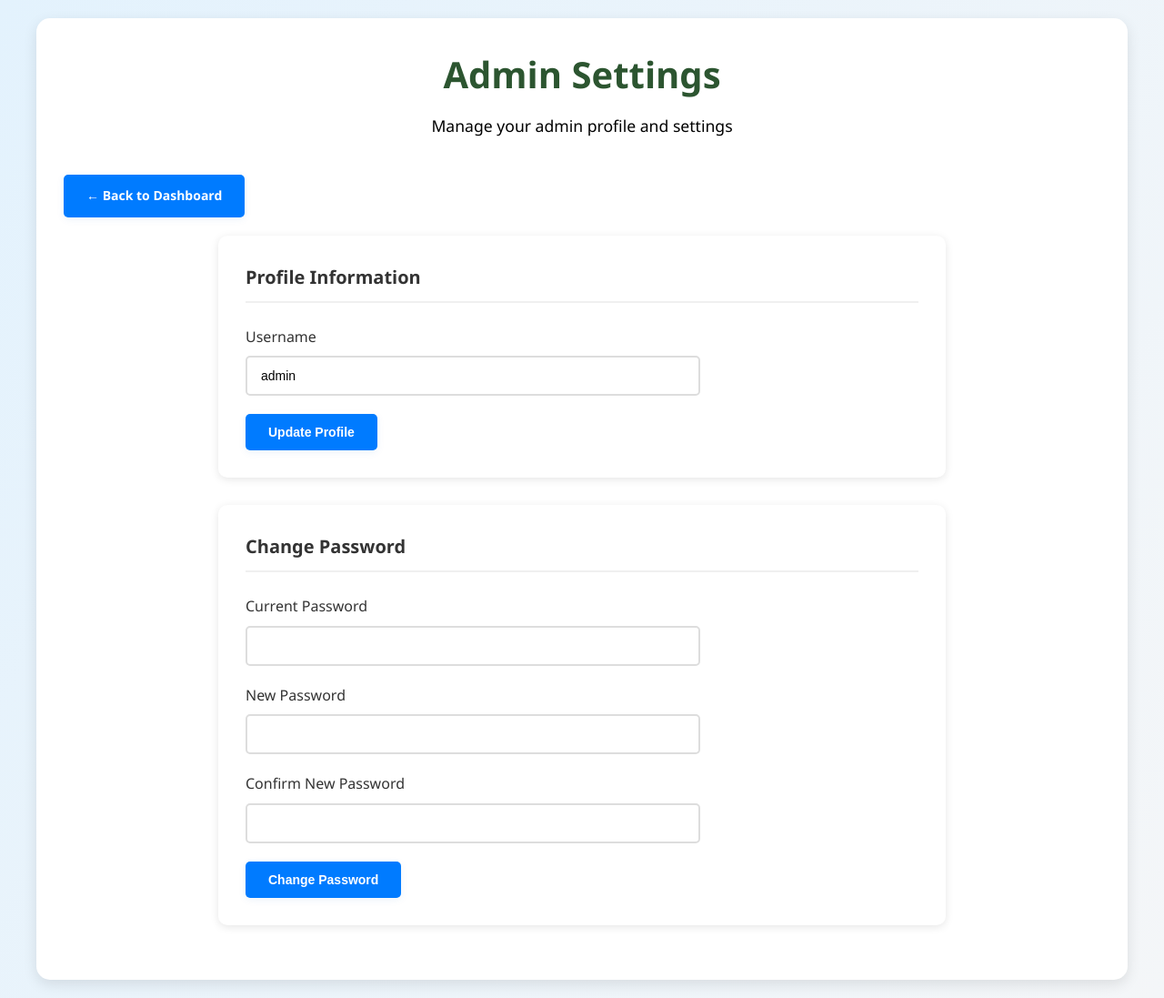
After one commit to er-aary-mevada/hostel-management-system, a PHP site: page /admin_settings.php in a window 1280 px wide. The commit adds this page. Shown: the whole page at 91% size. Run offline with PHP 8.4, Linux system fonts and the light colour scheme; a user stored in the database is signed in.

Commit message:
some error solved

```diff
--- a/admin_dashboard.php
+++ b/admin_dashboard.php
@@ -104,7 +104,7 @@ if($_SESSION["username"] !== 'admin'){
                 <a href="#students" class="nav-btn" onclick="loadSection('students.php', this); return false;"><i class="fas fa-users"></i> Students</a>
                 <a href="#rooms" class="nav-btn" onclick="loadSection('rooms.php', this); return false;"><i class="fas fa-building"></i> Rooms</a>
                 <a href="#payments" class="nav-btn" onclick="loadSection('payments.php', this); return false;"><i class="fas fa-credit-card"></i> Payments</a>
-                <a href="#settings" class="nav-btn" onclick="loadSection('settings.php', this); return false;"><i class="fas fa-cog"></i> Settings</a>
+                <a href="admin_settings.php" class="nav-btn"><i class="fas fa-cog"></i> Settings</a>
                 <a href="logout.php" class="nav-btn logout"><i class="fas fa-sign-out-alt"></i> Logout</a>
             </nav>
         </div>
--- /dev/null
+++ b/admin_settings.php
@@ -0,0 +1,160 @@
+<?php
+session_start();
+require_once "config.php";
+if (!isset($_SESSION["loggedin"]) || $_SESSION["loggedin"] !== true) {
+    header("location: login.php");
+    exit;
+}
+if ($_SESSION["username"] !== 'admin') {
+    header("location: student_dashboard.php");
+    exit;
+}
+$success_msg = "";
+$error_msg = "";
+// Handle admin profile update
+// Handle admin password change
+if (isset($_POST['change_password'])) {
+    $current_password = $_POST['current_password'];
+    $new_password = $_POST['new_password'];
+    $confirm_password = $_POST['confirm_password'];
+    if (empty($current_password) || empty($new_password) || empty($confirm_password)) {
+        $error_msg = "All password fields are required.";
+    } elseif ($new_password !== $confirm_password) {
+        $error_msg = "New passwords do not match.";
+    } else {
+        // Get current password hash from DB
+        $sql = "SELECT password FROM users WHERE username=?";
+        if ($stmt = $conn->prepare($sql)) {
+            $stmt->bind_param("s", $_SESSION["username"]);
+            $stmt->execute();
+            $stmt->bind_result($db_password_hash);
+            if ($stmt->fetch()) {
+                $stmt->close();
+                // Verify current password
+                if (password_verify($current_password, $db_password_hash)) {
+                    // Update password
+                    $new_hash = password_hash($new_password, PASSWORD_DEFAULT);
+                    $update_sql = "UPDATE users SET password=? WHERE username=?";
+                    if ($update_stmt = $conn->prepare($update_sql)) {
+                        $update_stmt->bind_param("ss", $new_hash, $_SESSION["username"]);
+                        if ($update_stmt->execute()) {
+                            $success_msg = "Password changed successfully.";
+                        } else {
+                            $error_msg = "Failed to update password.";
+                        }
+                        $update_stmt->close();
+                    } else {
+                        $error_msg = "Database error.";
+                    }
+                } else {
+                    $error_msg = "Current password is incorrect.";
+                }
+            } else {
+                $error_msg = "User not found.";
+            }
+        } else {
+            $error_msg = "Database error.";
+        }
+    }
+}
+if (isset($_POST['update_profile'])) {
+    $new_username = trim($_POST['username']);
+    if (empty($new_username)) {
+        $error_msg = "Username cannot be empty.";
+    } else {
+        // Only allow changing username if not already taken (for demo, only one admin)
+        $sql = "UPDATE users SET username=? WHERE username=?";
+        if ($stmt = $conn->prepare($sql)) {
+            $stmt->bind_param("ss", $new_username, $_SESSION["username"]);
+            if ($stmt->execute()) {
+                $_SESSION["username"] = $new_username;
+                $success_msg = "Profile updated successfully.";
+            } else {
+                $error_msg = "Failed to update profile.";
+            }
+            $stmt->close();
+        } else {
+            $error_msg = "Database error.";
+        }
+    }
+}
+?>
+<!DOCTYPE html>
+<html lang="en">
+<head>
+    <meta charset="UTF-8">
+    <meta name="viewport" content="width=device-width, initial-scale=1.0">
+    <title>Admin Settings - HMS</title>
+    <link rel="stylesheet" href="style.css">
+    <link rel="stylesheet" href="https://cdnjs.cloudflare.com/ajax/libs/font-awesome/6.0.0/css/all.min.css">
+</head>
+<body>
+    <div class="dashboard-container">
+        <div class="main-content">
+            <div class="page-header">
+                <h1>Admin Settings</h1>
+                <p style="color:#000;">Manage your admin profile and settings</p>
+                <a href="admin_dashboard.php" class="btn" style="margin-top:10px;margin-bottom:20px;display:inline-block;">&larr; Back to Dashboard</a>
+            </div>
+            <?php if (!empty($success_msg)): ?>
+                <div class="alert alert-success">
+                    <?php echo $success_msg; ?>
+                </div>
+            <?php endif; ?>
+            <?php if (!empty($error_msg)): ?>
+                <div class="alert alert-error">
+                    <?php echo $error_msg; ?>
+                </div>
+            <?php endif; ?>
+            <div class="settings-container">
+                <!-- Admin Profile Settings (add fields as needed) -->
+                <div class="settings-section">
+                    <h3>Profile Information</h3>
+                    <form method="post" class="settings-form">
+                        <div class="form-group">
+                            <label for="username">Username</label>
+                            <input type="text" name="username" id="username" value="<?php echo htmlspecialchars($_SESSION["username"]); ?>" required>
+                        </div>
+                        <button type="submit" name="update_profile" class="btn">Update Profile</button>
+                    </form>
+                </div>
+                <!-- Password Settings -->
+                <div class="settings-section">
+                    <h3>Change Password</h3>
+                    <form method="post" class="settings-form">
+                        <div class="form-group">
+                            <label for="current_password">Current Password</label>
+                            <input type="password" name="current_password" id="current_password" required>
+                        </div>
+                        <div class="form-group">
+                            <label for="new_password">New Password</label>
+                            <input type="password" name="new_password" id="new_password" required>
+                        </div>
+                        <div class="form-group">
+                            <label for="confirm_password">Confirm New Password</label>
+                            <input type="password" name="confirm_password" id="confirm_password" required>
+                        </div>
+                        <button type="submit" name="change_password" class="btn">Change Password</button>
+                    </form>
+                </div>
+            </div>
+        </div>
+    </div>
+    <style>
+        .settings-container { max-width: 800px; margin: 0 auto; }
+        .settings-section { background: white; padding: 30px; margin-bottom: 30px; border-radius: 10px; box-shadow: 0 2px 10px rgba(0,0,0,0.1); }
+        .settings-section h3 { margin: 0 0 25px 0; color: #333; font-size: 20px; border-bottom: 2px solid #f0f0f0; padding-bottom: 10px; }
+        .settings-form { max-width: 500px; }
+        .form-group { margin-bottom: 20px; }
+        .form-group label { display: block; margin-bottom: 8px; font-weight: 500; color: #333; }
+        .form-group input, .form-group textarea { width: 100%; padding: 12px 15px; border: 2px solid #ddd; border-radius: 5px; font-size: 14px; transition: border-color 0.3s ease; box-sizing: border-box; }
+        .form-group input:focus, .form-group textarea:focus { outline: none; border-color: #007bff; }
+        .btn { padding: 12px 25px; background: #007bff; color: white; border: none; border-radius: 5px; font-size: 14px; cursor: pointer; transition: background-color 0.3s ease; text-decoration: none; display: inline-block; }
+        .btn:hover { background: #0056b3; }
+        .alert { padding: 15px; margin-bottom: 20px; border-radius: 5px; font-size: 14px; }
+        .alert-success { background: #d4edda; color: #155724; border: 1px solid #c3e6cb; }
+        .alert-error { background: #f8d7da; color: #721c24; border: 1px solid #f5c6cb; }
+        @media (max-width: 768px) { .settings-section { padding: 20px; } .settings-form { max-width: 100%; } }
+    </style>
+</body>
+</html>
```
Also changed, not shown: login.php (+21 -10 lines).
